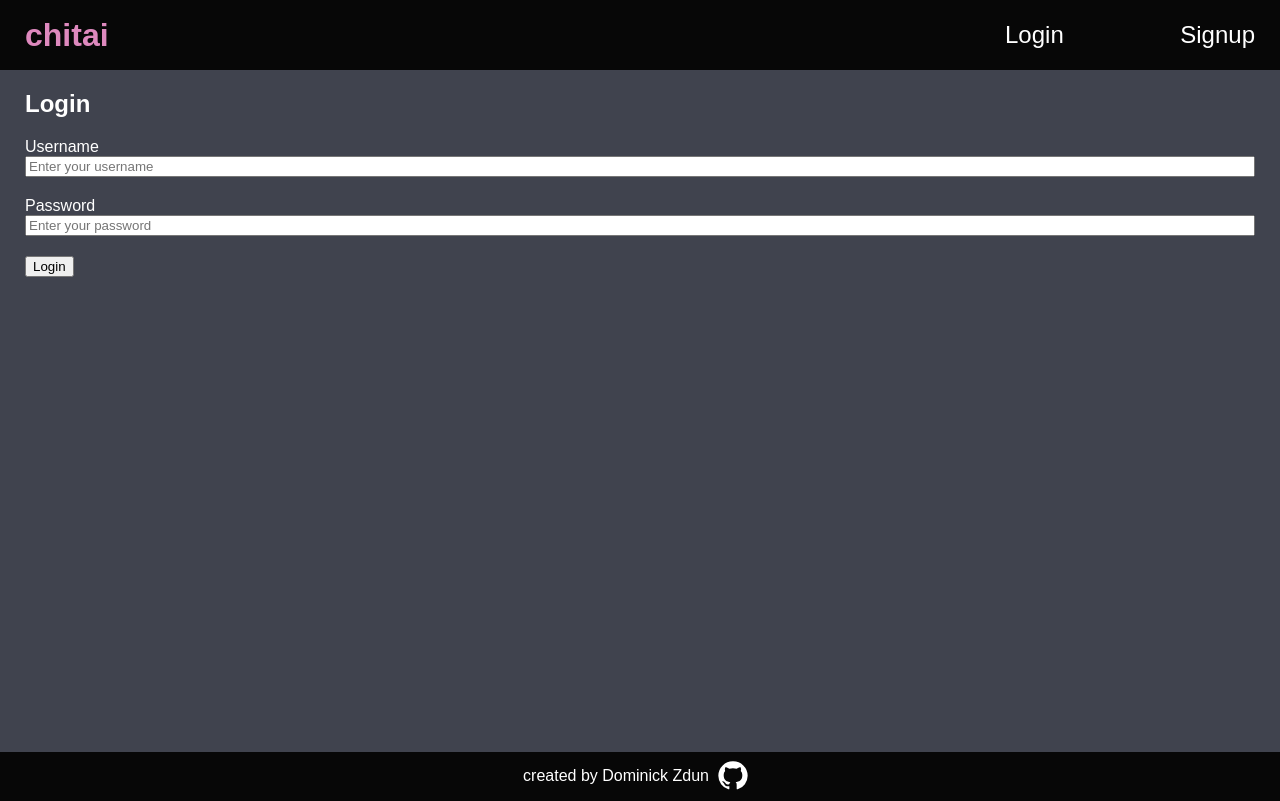
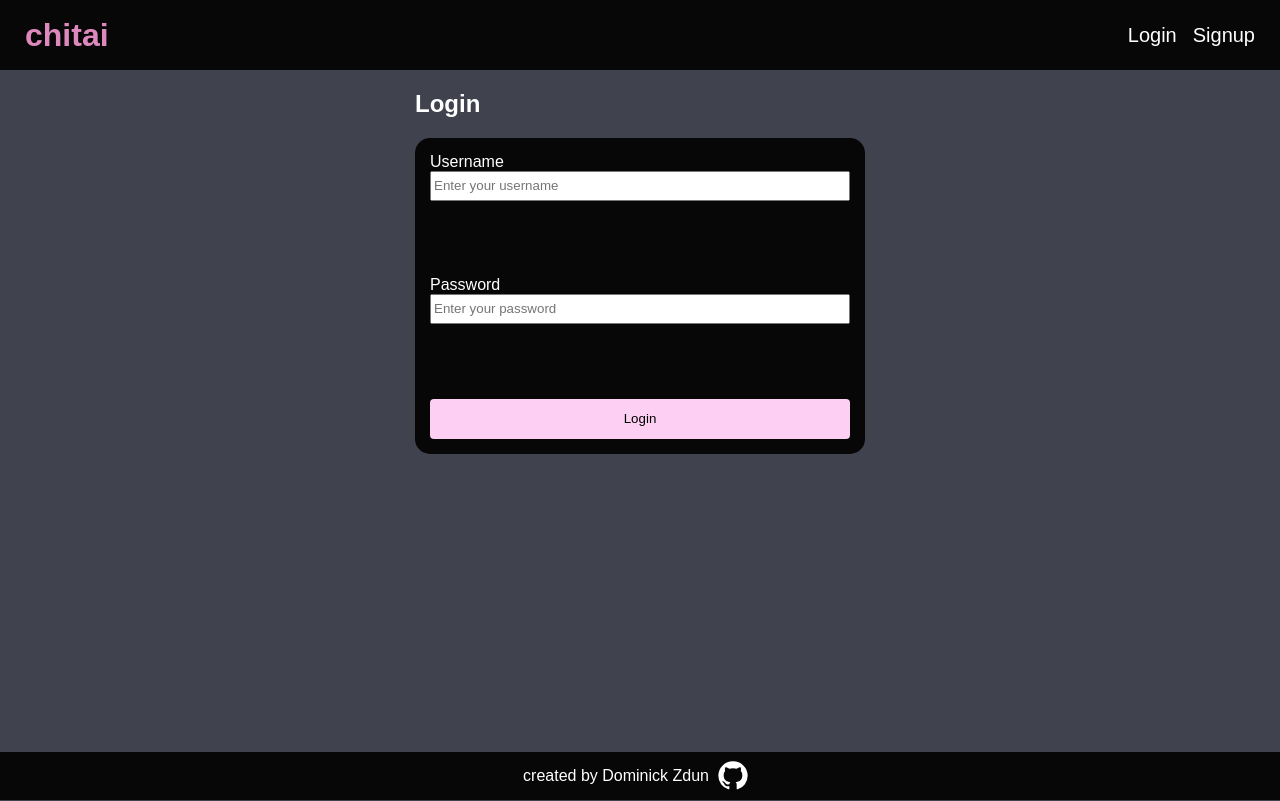
Before and after one commit to dominickzdun/blog, a React (Vite) app in the folder client/: page /login in a window 1280 px wide. Built offline with nearby package versions, Linux system fonts and the light colour scheme.

Commit message:
Stylized login and changed signup

```diff
--- a/client/src/components/Login.jsx
+++ b/client/src/components/Login.jsx
@@ -8,8 +8,12 @@ function Login() {
         username: "",
         password: "",
     });
+    const [fieldErrors, setFieldErrors] = useState({
+        login: "",
+        general: "",
+    });
+
     const navigate = useNavigate();
-    const [error, setError] = useState(null);
     const [isLoading, setIsLoading] = useState(false);
 
     const handleChange = (e) => {
@@ -23,7 +27,10 @@ function Login() {
     const handleSubmit = async (e) => {
         e.preventDefault();
         setIsLoading(true);
-        setError(null);
+        setFieldErrors({
+            login: "",
+            general: "",
+        });
 
         try {
             const response = await fetch(
@@ -39,7 +46,12 @@ function Login() {
 
             if (!response.ok) {
                 const errorData = await response.json();
-                throw new Error(errorData.message || "Login failed");
+                console.log(errorData);
+                setFieldErrors((prev) => ({
+                    ...prev,
+                    login: errorData.message || "Login failed",
+                }));
+                return;
             }
 
             const data = await response.json();
@@ -49,24 +61,28 @@ function Login() {
             navigate("/");
         } catch (error) {
             console.error("Login error:", error);
-            setError(error.message || "An error occurred during login");
+            setFieldErrors((prev) => ({
+                ...prev,
+                login: "Network error. Please try again.",
+            }));
         } finally {
             setIsLoading(false);
         }
     };
-
+    console.log(fieldErrors);
     return (
         <>
             <Header />
-            <main className="login-container">
+            <main className="login-main">
+                <div className="login-container">
                     <h2>Login</h2>
-                {error && <div className="error-message">{error}</div>}
 
-                <form onSubmit={handleSubmit}>
+                    <form className="login-form" onSubmit={handleSubmit}>
                         <div className="form-group">
                             <label htmlFor="username">Username</label>
                             <input
                                 type="text"
+                                className="form-input"
                                 id="username"
                                 name="username"
                                 value={formData.username}
@@ -75,28 +91,40 @@ function Login() {
                                 required
                             />
                         </div>
-
+                        <div className="error-container">
+                            {fieldErrors.login && (
+                                <span className="field-error">{}</span>
+                            )}
+                        </div>
                         <div className="form-group">
                             <label htmlFor="password">Password</label>
                             <input
                                 type="password"
                                 id="password"
                                 name="password"
+                                className="form-input"
                                 value={formData.password}
                                 onChange={handleChange}
                                 placeholder="Enter your password"
                                 required
                             />
                         </div>
-
+                        <div className="error-container">
+                            {fieldErrors.login && (
+                                <span className="field-error">
+                                    {fieldErrors.login}
+                                </span>
+                            )}
+                        </div>
                         <button
                             type="submit"
                             disabled={isLoading}
-                        className="login-button"
+                            className="login-btn interaction-btn"
                         >
                             {isLoading ? "Logging in..." : "Login"}
                         </button>
                     </form>
+                </div>
             </main>
             <footer>
                 <Footer></Footer>
--- a/client/src/components/Signup.jsx
+++ b/client/src/components/Signup.jsx
@@ -124,7 +124,7 @@ function Signup() {
                         />
                     )}
 
-                    <form onSubmit={handleSubmit}>
+                    <form className="signup-form" onSubmit={handleSubmit}>
                         <div className="form-group">
                             <label htmlFor="username">Username</label>
                             <br></br>
--- a/client/src/index.css
+++ b/client/src/index.css
@@ -4,6 +4,14 @@ body {
     color: white;
     font-family: sans-serif, Arial, Helvetica;
     background-color: var(--charcoal);
+}
+
+* {
+    -webkit-user-drag: none;
+    user-select: none;
+    -moz-user-select: none;
+    -webkit-user-select: none;
+    -ms-user-select: none;
 }
 
 a {
@@ -24,7 +32,10 @@ a {
     display: flex;
     flex-direction: column;
     min-height: 100vh;
+    overflow: hidden;
 }
+
+/* Header */
 
 header {
     position: sticky;
@@ -42,10 +53,9 @@ header {
 
 .header-right {
     display: flex;
-    min-width: 250px;
     align-items: center;
     justify-content: space-between;
-    font-size: 24px;
+    font-size: 20px;
     gap: 16px;
 }
 
@@ -72,9 +82,10 @@ header {
     filter: brightness(0) invert(1);
 }
 
+/* Header end*/
+
 main {
     background-color: var(--charcoal);
-    padding-bottom: 50px;
     flex: 1;
     padding: 0 25px;
 }
@@ -102,7 +113,7 @@ main {
     white-space: nowrap;
     overflow: hidden;
     text-overflow: ellipsis;
-    margin: 0; /* Remove default margins */
+    margin: 0;
 }
 
 footer {
@@ -157,10 +168,6 @@ footer {
     border: 2px red solid;
 }
 
-.field-error {
-    color: red;
-}
-
 .interaction-btn {
     background-color: var(--mimi-pink);
     border: none;
@@ -168,11 +175,6 @@ footer {
 
     cursor: pointer;
     width: 100%;
-}
-
-.signup-btn {
-    border-radius: 4px;
-    height: 40px;
 }
 
 .interaction-btn:hover,
@@ -192,13 +194,15 @@ footer {
 
 /*This is for forms login and signup  */
 
-.signup-main{
+.signup-main,
+.login-main {
     display: flex;
     justify-content: center;
 }
 
-.signup-container{
-    width: 750px;
+.signup-container,
+.login-container {
+    width: 450px;
 }
 
 .form-group {
@@ -211,18 +215,35 @@ footer {
     height: 24px;
 }
 
+.signup-form,
+.login-form {
+    background-color: var(--black);
+    padding: 15px;
+    border-radius: 15px;
+}
+
 .field-error {
     color: #f66;
     font-size: 14px;
     margin-top: 4px;
     display: block;
+    color: var(--error-red);
+    text-align: center;
+    height: 51px;
+    align-content: center;
 }
 
 .error-container {
     min-height: 55px;
     margin-top: 4px;
 }
-/*This is for forms login and signup */
+
+.signup-btn,
+.login-btn {
+    border-radius: 4px;
+    height: 40px;
+}
+/*This is for forms login and signup end */
 
 @keyframes slideDown {
     from {
```
Lines whose indentation alone changed are shown as unchanged.
